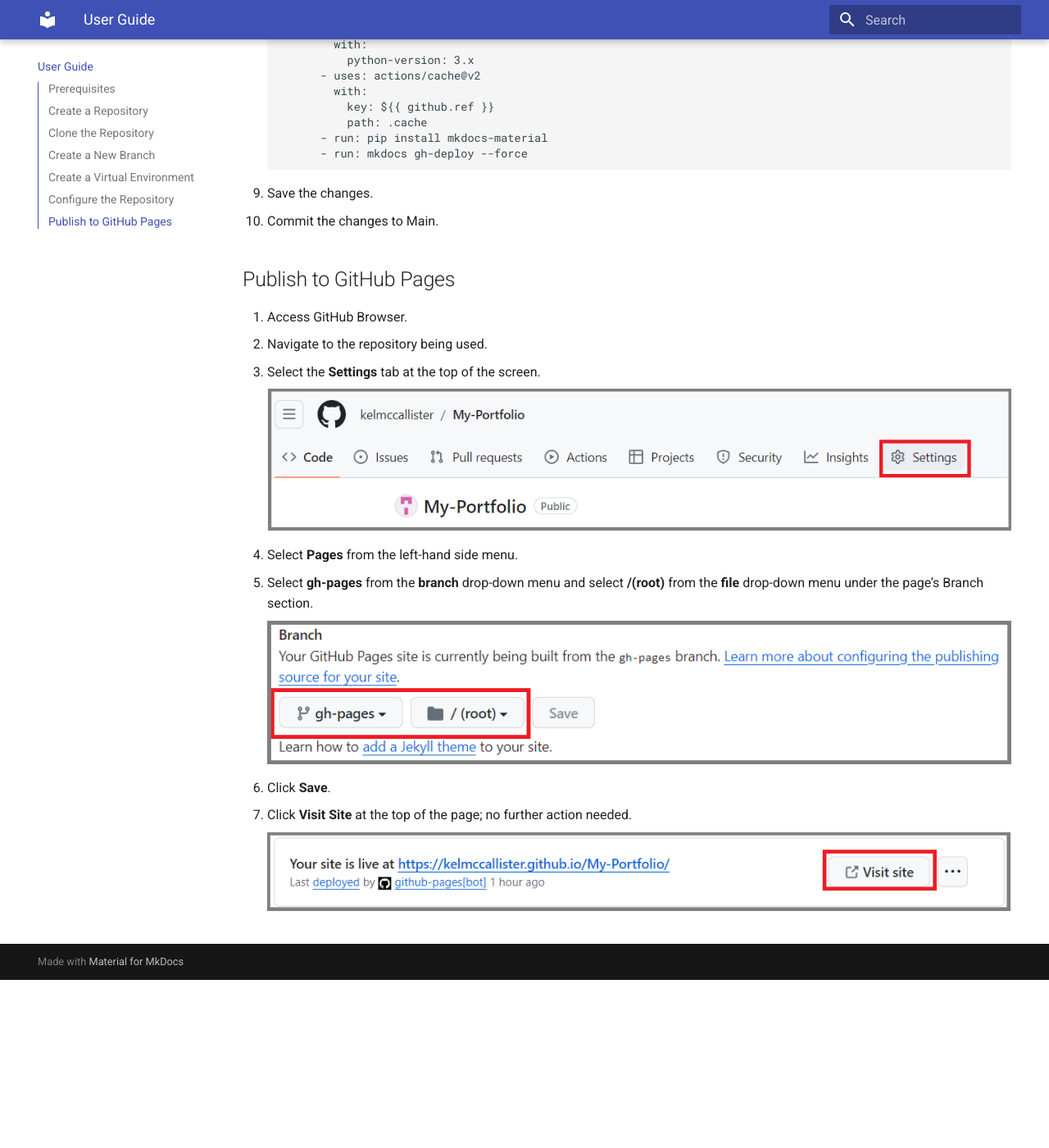
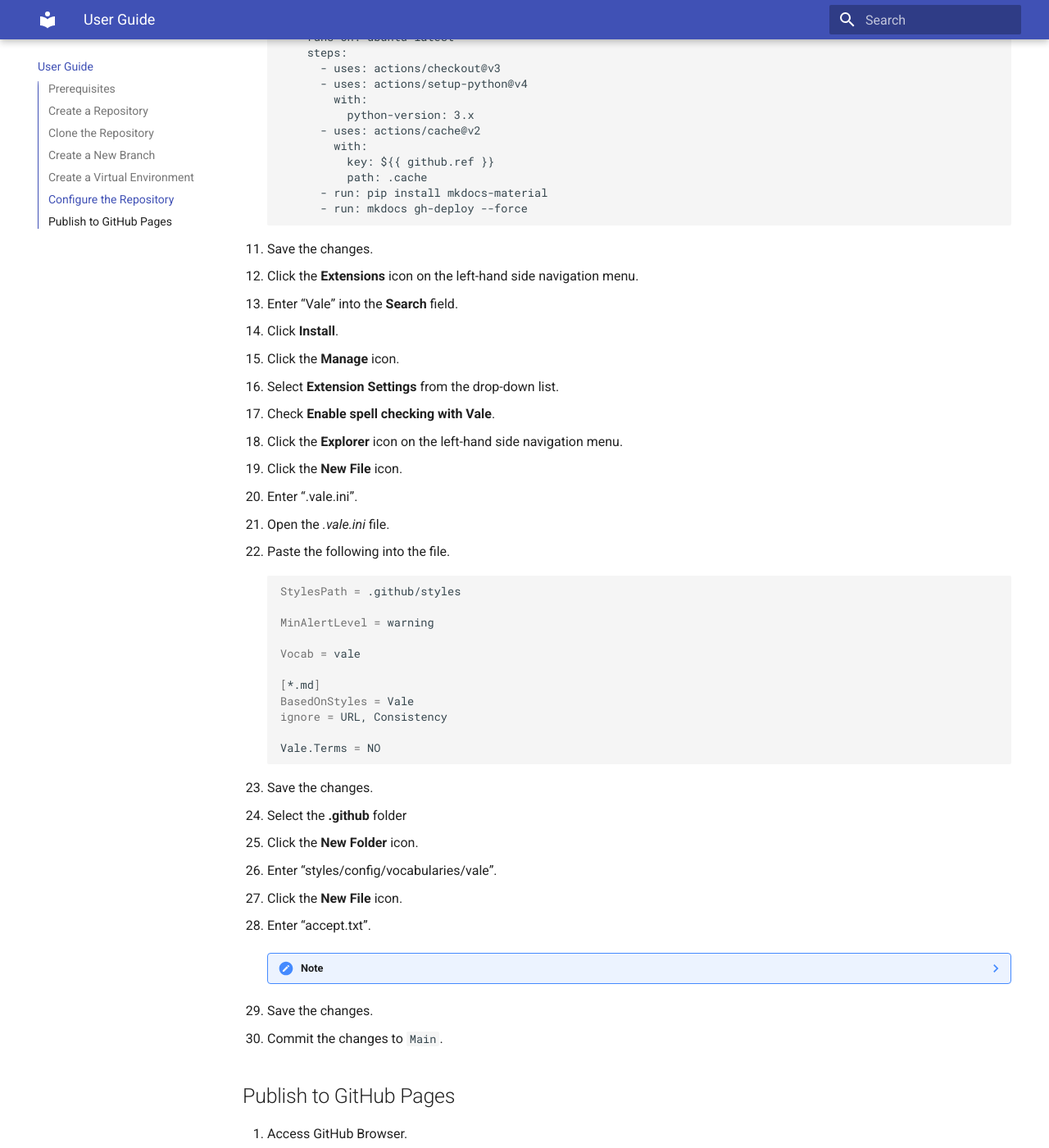
Before and after one commit to kelmccallister/My-Portfolio, an MkDocs documentation site: the page built from docs/User_Guide.md, in a window 1280 px wide and 1400 px high, scrolled down 5211 px. Shown: the whole window at 82% size. Built offline with MkDocs 1.6.1 and Material for MkDocs 9.7.7, drawn with Linux system fonts in a browser that asks for light colours; before the commit the page ends 6406 px from its top, so only the background shows below that; some of the changed text lies outside the part shown.

Commit message:
Successfully configured vale

````diff
--- a/docs/User_Guide.md
+++ b/docs/User_Guide.md
@@ -19,8 +19,8 @@
 
 ## Create a Repository
 
-1. Access GitHub browser.
-2. CLick **New** at the top of the dashboard.
+1. Open GitHub browser.
+2. Click **New** at the top of the dashboard.
 
     ![](../assets/images/userguide_newbutton.png)
 
@@ -152,10 +152,12 @@
         ```
 
 4. Save the changes.
-5. Create a new **.github** folder.
-6. Create a **workflows** sub-folder within the **.github** folder.
-7. Create a new *ci.yml* file within the **workflows** folder.
-8. Paste the following into the *ci.yml* file:
+5. Click the **New Folder** icon.
+6. Enter ".github/workflows" into the name field.
+7. Click the **New File** icon.
+8. Enter "ci.yml".
+9. Open the *ci.yml* file.
+10. Paste the following into the file:
 
     ```
     name: ci
@@ -182,8 +184,45 @@
           - run: mkdocs gh-deploy --force
     ```
 
-9. Save the changes.
-10. Commit the changes to Main.
+11. Save the changes.
+12. Click the **Extensions** icon on the left-hand side navigation menu.
+13. Enter "Vale" into the **Search** field.
+14. Click **Install**.
+15. Click the **Manage** icon.
+16. Select **Extension Settings** from the drop-down list.
+17. Check **Enable spell checking with Vale**.
+18. Click the **Explorer** icon on the left-hand side navigation menu.
+19. Click the **New File** icon.
+20. Enter ".vale.ini".
+21. Open the *.vale.ini* file.
+22. Paste the following into the file.
+
+    ```sh
+    StylesPath = .github/styles
+
+    MinAlertLevel = warning
+
+    Vocab = vale
+
+    [*.md]
+    BasedOnStyles = Vale
+    ignore = URL, Consistency
+
+    Vale.Terms = NO
+    ```
+
+23. Save the changes.
+24. Select the **.github** folder
+25. Click the **New Folder** icon.
+26. Enter "styles/config/vocabularies/vale".
+27. Click the **New File** icon.
+28. Enter "accept.txt".
+
+    ??? note
+        The *accept.txt* file allows rule exceptions (e.g., what is considered a spelling error).
+
+29. Save the changes.
+30. Commit the changes to `Main`.
 
 ## Publish to GitHub Pages
 
````
Also changed, not shown: other parts of docs/User_Guide.md (+4 -4 lines), README.md (+1 -1 lines), 2 other files.
